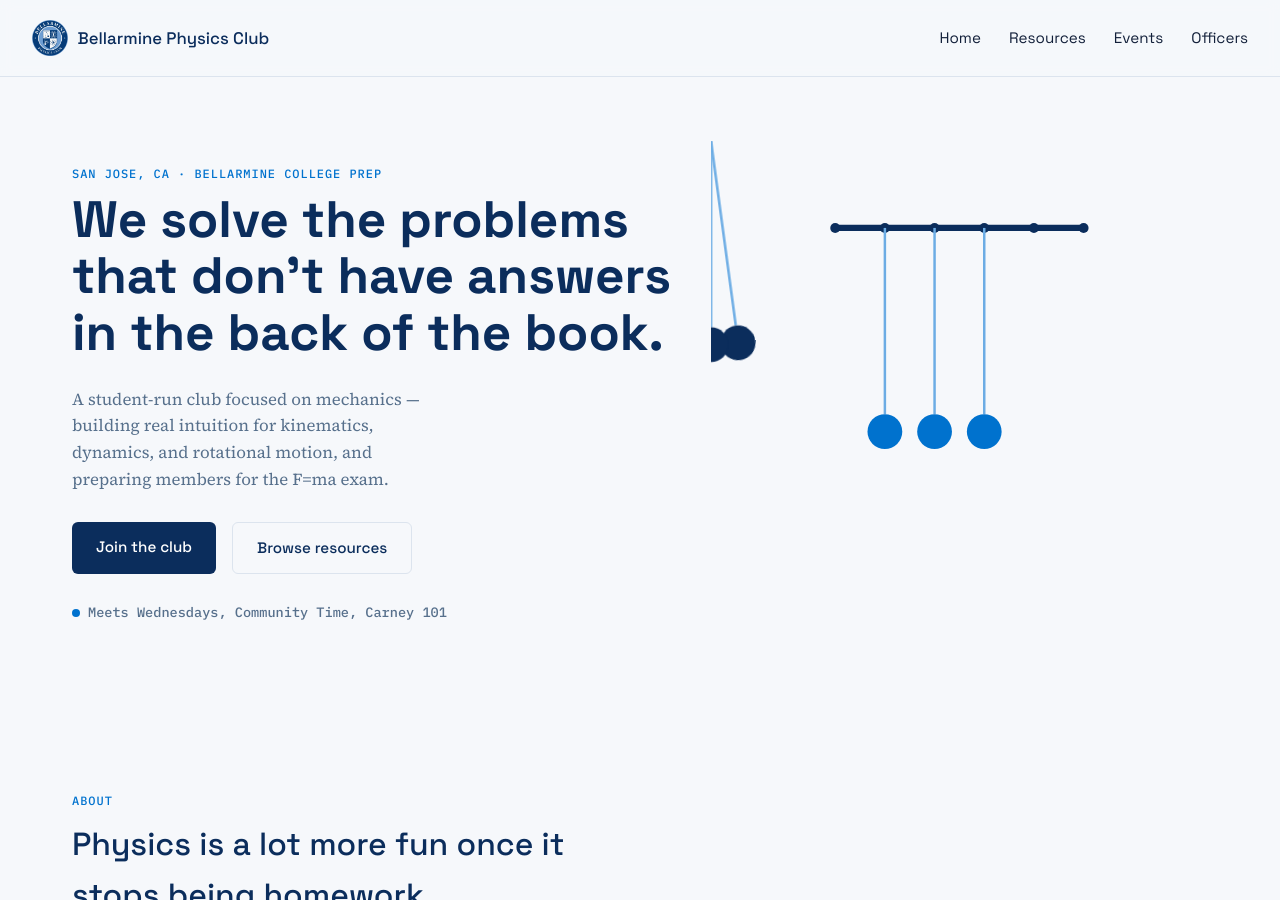
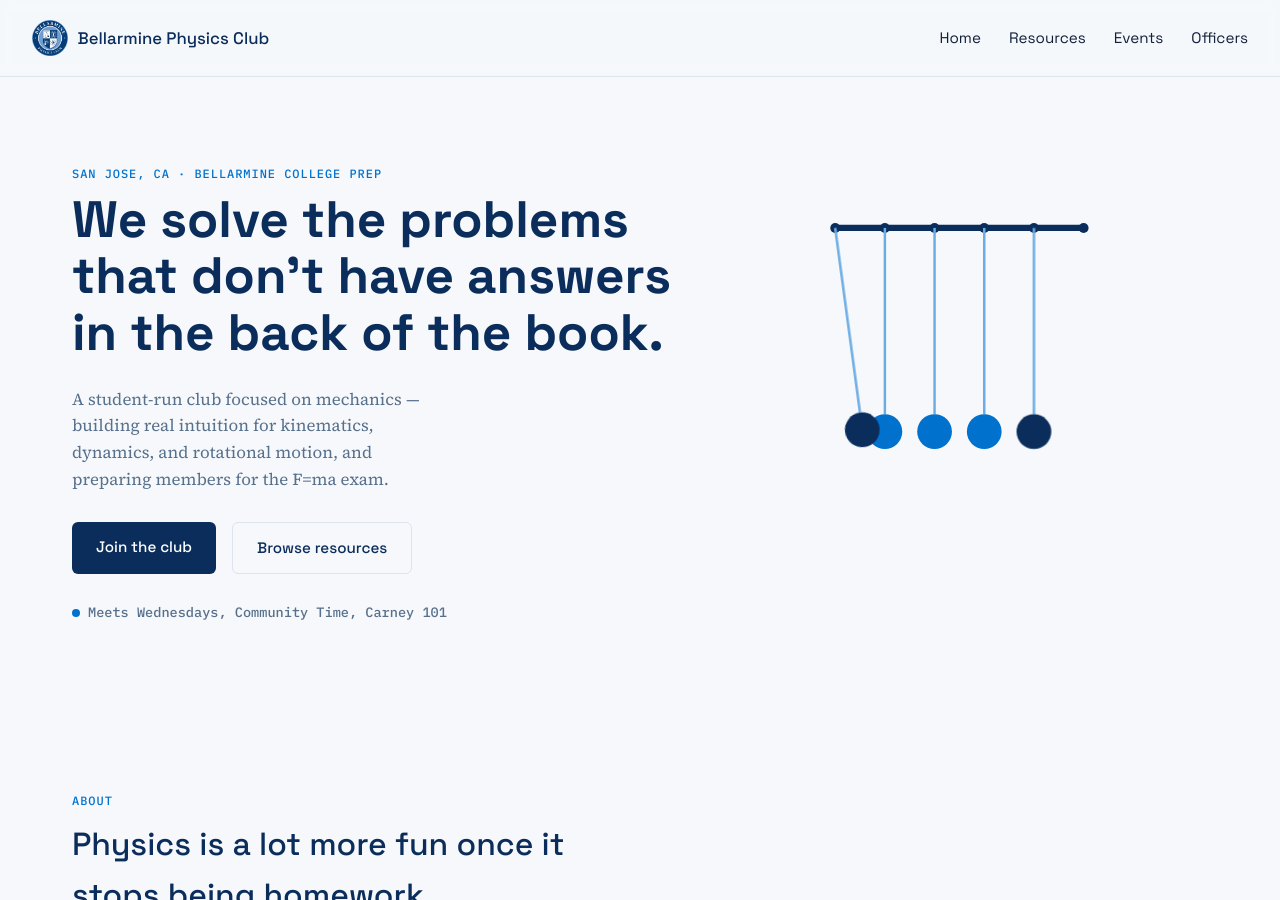
Before and after one commit to BCP-Physics-Club/bcp-physics-club.github.io, a Jekyll site: the page built from index.html, in a window 1280 px wide and 900 px high. Built offline with Jekyll 4.4.1, drawn with Linux system fonts in a browser that asks for light colours.

Commit message:
Fix Newtons cradle and update resources order

```diff
--- a/index.html
+++ b/index.html
@@ -29,13 +29,17 @@ title: Home
       <line x1="220" y1="70" x2="220" y2="220" stroke="#6CACE4" stroke-width="2"/>
       <circle cx="220" cy="234" r="14" fill="#0072CE"/>
 
-      <g transform="translate(100,70)" class="pendulum-left">
-        <line x1="0" y1="0" x2="0" y2="150" stroke="#6CACE4" stroke-width="2"/>
-        <circle cx="0" cy="164" r="14" fill="#0B2D5C"/>
+      <g transform="translate(100,70)">
+        <g class="pendulum-left">
+          <line x1="0" y1="0" x2="0" y2="150" stroke="#6CACE4" stroke-width="2"/>
+          <circle cx="0" cy="164" r="14" fill="#0B2D5C"/>
+        </g>
       </g>
-      <g transform="translate(260,70)" class="pendulum-right">
-        <line x1="0" y1="0" x2="0" y2="150" stroke="#6CACE4" stroke-width="2"/>
-        <circle cx="0" cy="164" r="14" fill="#0B2D5C"/>
+      <g transform="translate(260,70)">
+        <g class="pendulum-right">
+          <line x1="0" y1="0" x2="0" y2="150" stroke="#6CACE4" stroke-width="2"/>
+          <circle cx="0" cy="164" r="14" fill="#0B2D5C"/>
+        </g>
       </g>
     </svg>
   </div>
```
Also changed, not shown: 1 other file.
